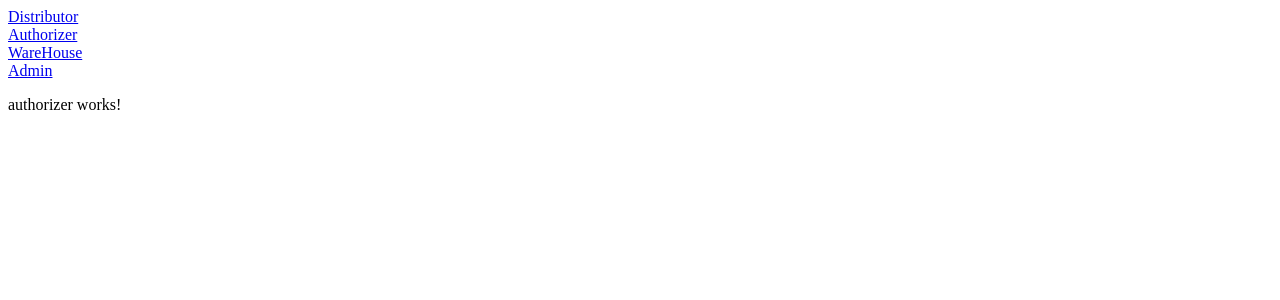
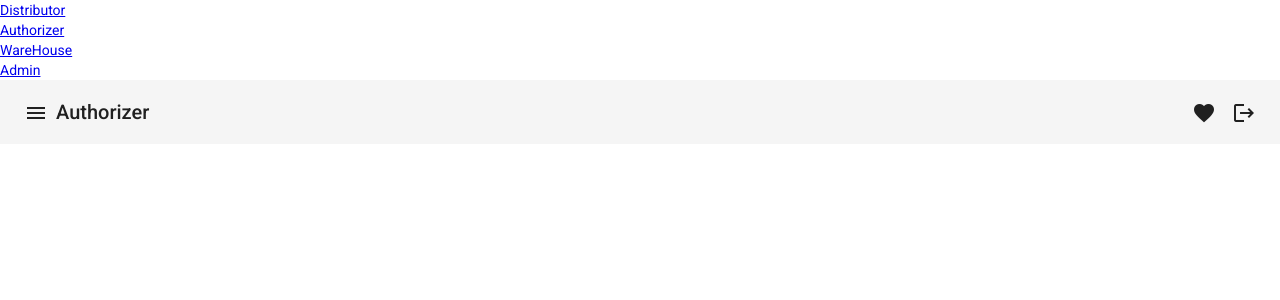
Before and after one commit to 7097474669/V-Pass, an Angular app in the folder SalesProjectUI/: page /Authorizer in a window 1280 px wide. Shown: the top 300 px of the page. Built offline with nearby package versions, Linux system fonts and the light colour scheme.

Commit message:
Authorizer
added Angular mat in the project

```diff
--- a/SalesProjectUI/angular.json
+++ b/SalesProjectUI/angular.json
@@ -23,6 +23,7 @@
               "src/assets"
             ],
             "styles": [
+              "./node_modules/@angular/material/prebuilt-themes/indigo-pink.css",
               "src/styles.css"
             ],
             "scripts": []
@@ -90,6 +91,7 @@
               "src/assets"
             ],
             "styles": [
+              "./node_modules/@angular/material/prebuilt-themes/indigo-pink.css",
               "src/styles.css"
             ],
             "scripts": []
--- a/SalesProjectUI/package.json
+++ b/SalesProjectUI/package.json
@@ -11,10 +11,12 @@
   "private": true,
   "dependencies": {
     "@angular/animations": "^14.2.0",
+    "@angular/cdk": "^13.0.0",
     "@angular/common": "^14.2.0",
     "@angular/compiler": "^14.2.0",
     "@angular/core": "^14.2.0",
     "@angular/forms": "^14.2.0",
+    "@angular/material": "^13.0.0",
     "@angular/platform-browser": "^14.2.0",
     "@angular/platform-browser-dynamic": "^14.2.0",
     "@angular/router": "^14.2.0",
--- a/SalesProjectUI/src/app/app.module.ts
+++ b/SalesProjectUI/src/app/app.module.ts
@@ -3,14 +3,15 @@
 
 import { AppRoutingModule } from './app-routing.module';
 import { AppComponent } from './app.component';
-
+import { BrowserAnimationsModule } from '@angular/platform-browser/animations';
 @NgModule({
   declarations: [
     AppComponent
   ],
   imports: [
     BrowserModule,
-    AppRoutingModule
+    AppRoutingModule,
+    BrowserAnimationsModule,
   ],
   providers: [],
   bootstrap: [AppComponent]
--- a/SalesProjectUI/src/app/authorizer/authorizer.component.css
+++ b/SalesProjectUI/src/app/authorizer/authorizer.component.css
@@ -0,0 +1,3 @@
+.example-spacer {
+    flex: 1 1 auto;
+  }
--- a/SalesProjectUI/src/app/authorizer/authorizer.component.html
+++ b/SalesProjectUI/src/app/authorizer/authorizer.component.html
@@ -1 +1,13 @@
-<p>authorizer works!</p>
+<mat-toolbar>
+    <button mat-icon-button class="example-icon" aria-label="Example icon-button with menu icon">
+      <mat-icon>menu</mat-icon>
+    </button>
+    <span>Authorizer</span>
+    <span class="example-spacer"></span>
+    <button mat-icon-button class="example-icon favorite-icon" aria-label="Example icon-button with heart icon">
+      <mat-icon>favorite</mat-icon>
+    </button>
+    <button mat-icon-button class="example-icon" aria-label="Example icon-button with share icon">
+      <mat-icon>logout</mat-icon>
+    </button>
+  </mat-toolbar>
--- a/SalesProjectUI/src/app/authorizer/authorizer.component.ts
+++ b/SalesProjectUI/src/app/authorizer/authorizer.component.ts
@@ -1,4 +1,6 @@
 import { Component, OnInit } from '@angular/core';
+import { MatToolbar } from '@angular/material/toolbar';
+import { MatIcon } from '@angular/material/icon';
 
 @Component({
   selector: 'app-authorizer',
--- a/SalesProjectUI/src/index.html
+++ b/SalesProjectUI/src/index.html
@@ -6,8 +6,11 @@
   <base href="/">
   <meta name="viewport" content="width=device-width, initial-scale=1">
   <link rel="icon" type="image/x-icon" href="favicon.ico">
+  <link rel="preconnect" href="https://fonts.gstatic.com">
+  <link href="https://fonts.googleapis.com/css2?family=Roboto:wght@300;400;500&display=swap" rel="stylesheet">
+  <link href="https://fonts.googleapis.com/icon?family=Material+Icons" rel="stylesheet">
 </head>
-<body>
+<body class="mat-typography">
   <app-root></app-root>
 </body>
 </html>
--- a/SalesProjectUI/src/styles.css
+++ b/SalesProjectUI/src/styles.css
@@ -1 +1,4 @@
 /* You can add global styles to this file, and also import other style files */
+
+html, body { height: 100%; }
+body { margin: 0; font-family: Roboto, "Helvetica Neue", sans-serif; }
```
Also changed, not shown: SalesProjectUI/src/app/authorizer/authorizer.module.ts (+10 -2 lines), 1 other file (tests, documents, lock files or other folders).
